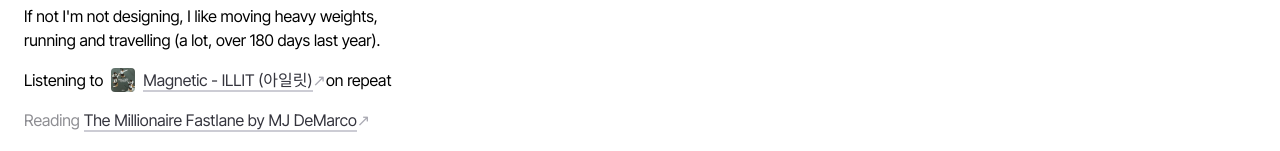
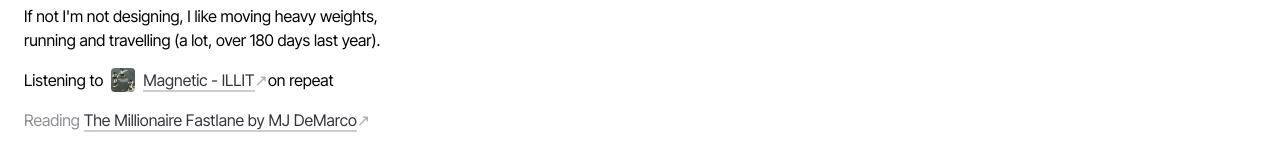
Before and after one commit to krystianzun/krystianzun-com, a Next.js app: page / in a window 1280 px wide. Shown: the part 1086-1237 px from the top of the page. Built offline with nearby package versions, Linux system fonts and the light colour scheme.

Commit message:
Shorten the name

```diff
--- a/components/NowSection.tsx
+++ b/components/NowSection.tsx
@@ -12,7 +12,7 @@ function NowSection() {
             <Image src={illitMagnetic} alt="" width={24} height={24} className='mx-2 rounded'/>
              <span className='group text-grey-800'>
                 <span className='border-b-2 border-grey-300 hover:border-grey-800'>
-                    <a href="https://www.youtube.com/watch?v=Vk5-c_v4gMU" target="_blank" rel="noopener noreferrer">Magnetic - ILLIT (아일릿)</a>
+                    <a href="https://www.youtube.com/watch?v=Vk5-c_v4gMU" target="_blank" rel="noopener noreferrer">Magnetic - ILLIT</a>
                 </span>
                 <span className='text-grey-400 group-hover:text-grey-800 font-medium'>&#x2197;</span>
             </span> on repeat
```
